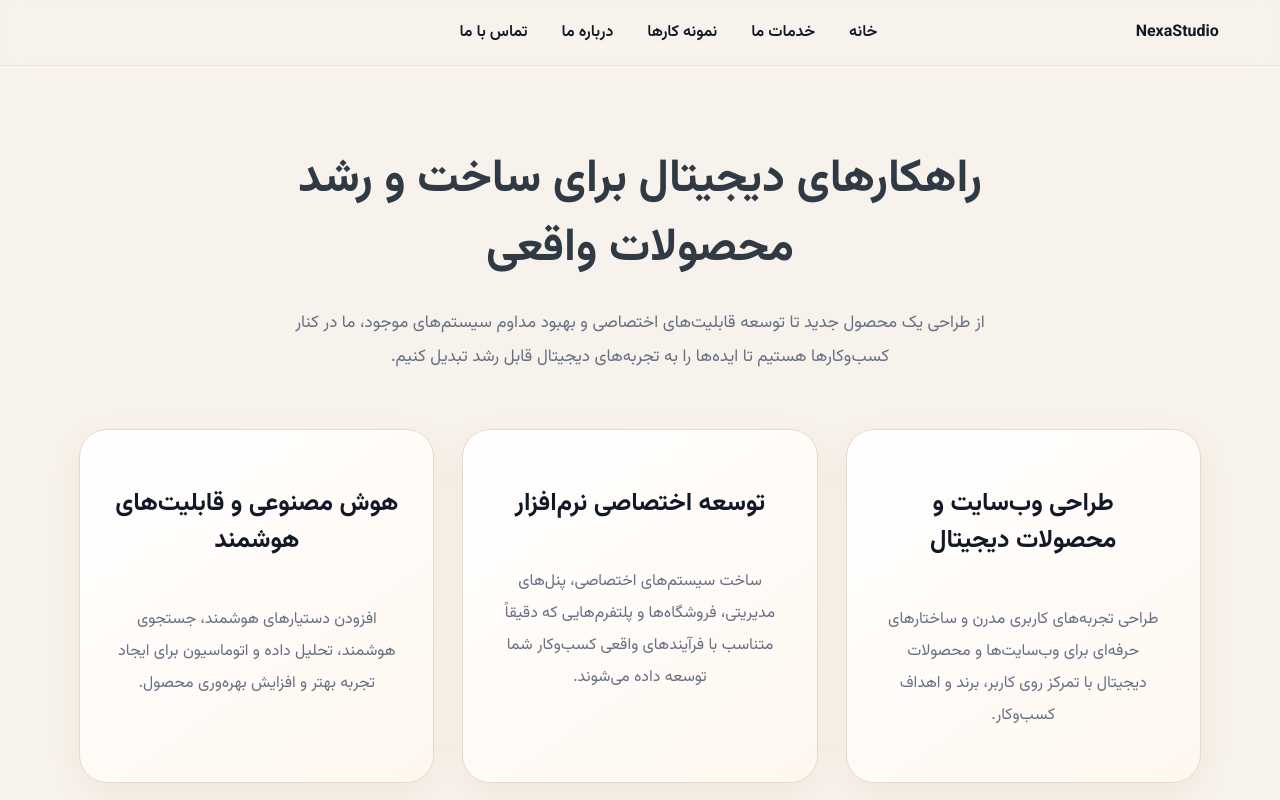
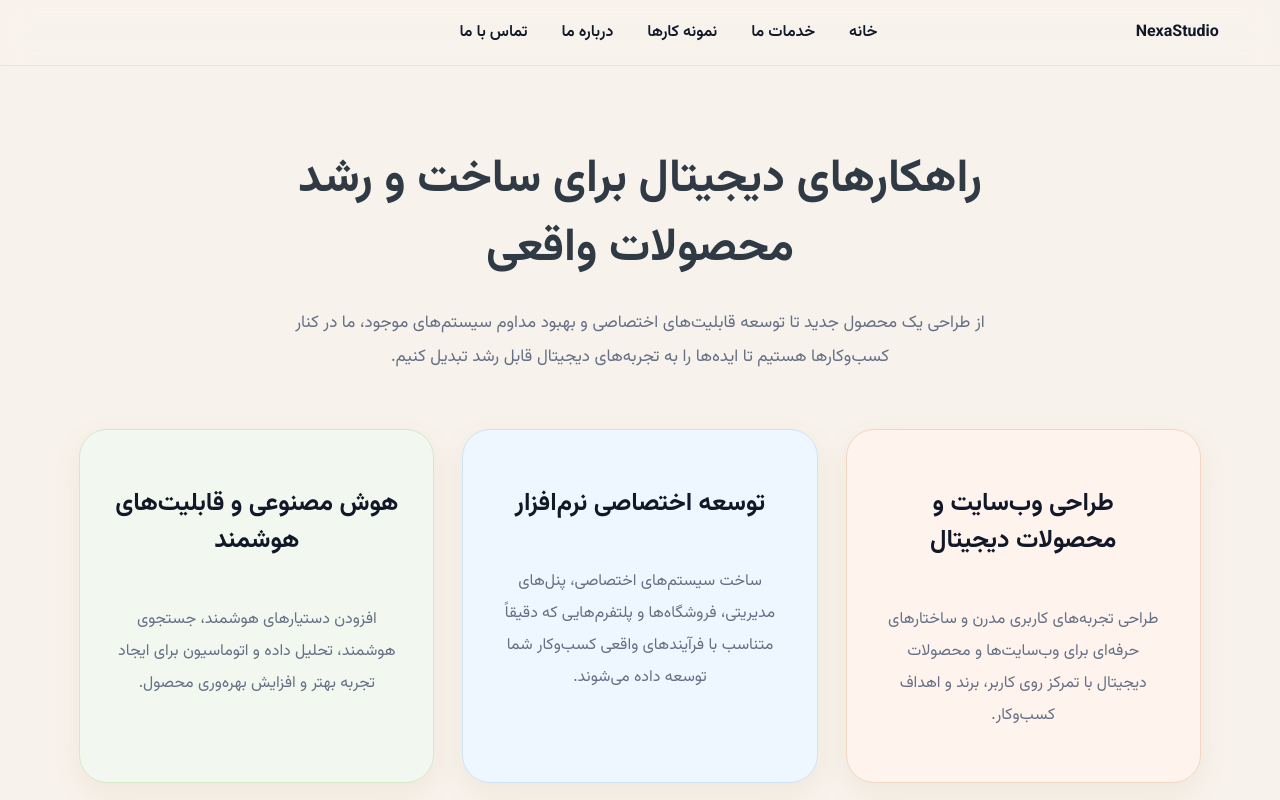
Before and after one commit to zohreksh/smartpilot, a Nuxt app: page /services in a window 1280 px wide. Shown: the top 800 px of the page. Built offline with nearby package versions, Linux system fonts and the light colour scheme.

Commit message:
Enhance services cards with soft color variations

```diff
--- a/pages/services.vue
+++ b/pages/services.vue
@@ -28,7 +28,8 @@
 .hero h1{font-size:clamp(30px,4vw,46px);line-height:1.5;color:#2f3a45;margin:15px auto 22px;max-width:760px;font-weight:700}
 .hero p{max-width:760px;margin:auto;color:#667085;font-size:17px;line-height:2}
 .services-grid{display:grid;grid-template-columns:repeat(3,1fr);gap:28px;padding-bottom:100px}
-.service-card{background:linear-gradient(145deg,#ffffff,#fff7ef);border:1px solid #ead8c7;border-radius:28px;padding:34px;min-height:250px;transition:.25s;box-shadow:0 10px 30px rgba(170,120,70,.08)}
+.service-card{border-radius:28px;padding:34px;min-height:250px;transition:.25s;box-shadow:0 10px 30px rgba(170,120,70,.08);border:1px solid transparent}
+.service-card:nth-child(1){background:#fff3ed;border-color:#f4d5c2}.service-card:nth-child(2){background:#eef7ff;border-color:#cfe3f5}.service-card:nth-child(3){background:#f2f8ef;border-color:#d5e8ca}.service-card:nth-child(4){background:#f8f1ff;border-color:#e2d2f4}.service-card:nth-child(5){background:#fff8e8;border-color:#f1dfb1}.service-card:nth-child(6){background:#edf8f7;border-color:#c7e5e1}
 .service-card:hover{transform:translateY(-6px);box-shadow:0 18px 40px rgba(170,120,70,.14)}
 .service-card h2{font-size:25px;line-height:1.5;margin-bottom:18px}
 .service-card p{color:#667085;line-height:2;font-size:16px}
```
